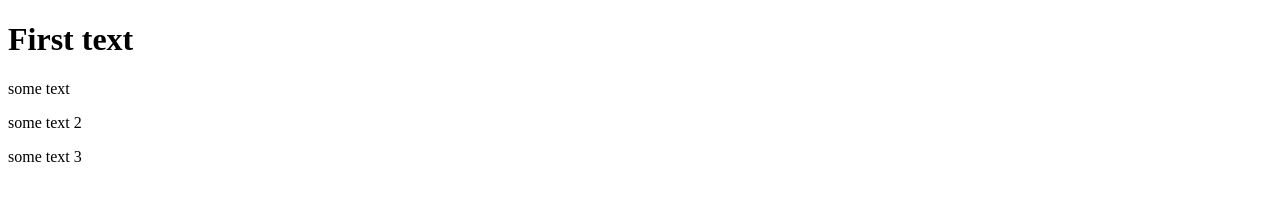
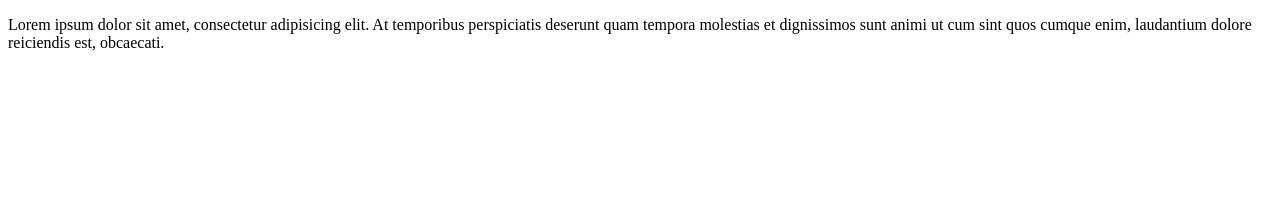
Before and after one commit to L1ght-time/testGit, a plain HTML site: page index.html in a window 1280 px wide. Drawn offline with Linux system fonts and the light colour scheme.

Commit message:
thirt commit

```diff
--- a/index.html
+++ b/index.html
@@ -6,9 +6,6 @@
 	<link rel="stylesheet" type="text/css" href="style.css">
 </head>
 <body>
-	<h1>First text</h1>
-	<p>some text</p>
-	<p>some text 2</p>
-	<p>some text 3</p>
+	<p>Lorem ipsum dolor sit amet, consectetur adipisicing elit. At temporibus perspiciatis deserunt quam tempora molestias et dignissimos sunt animi ut cum sint quos cumque enim, laudantium dolore reiciendis est, obcaecati.</p>
 </body>
 </html>
```
